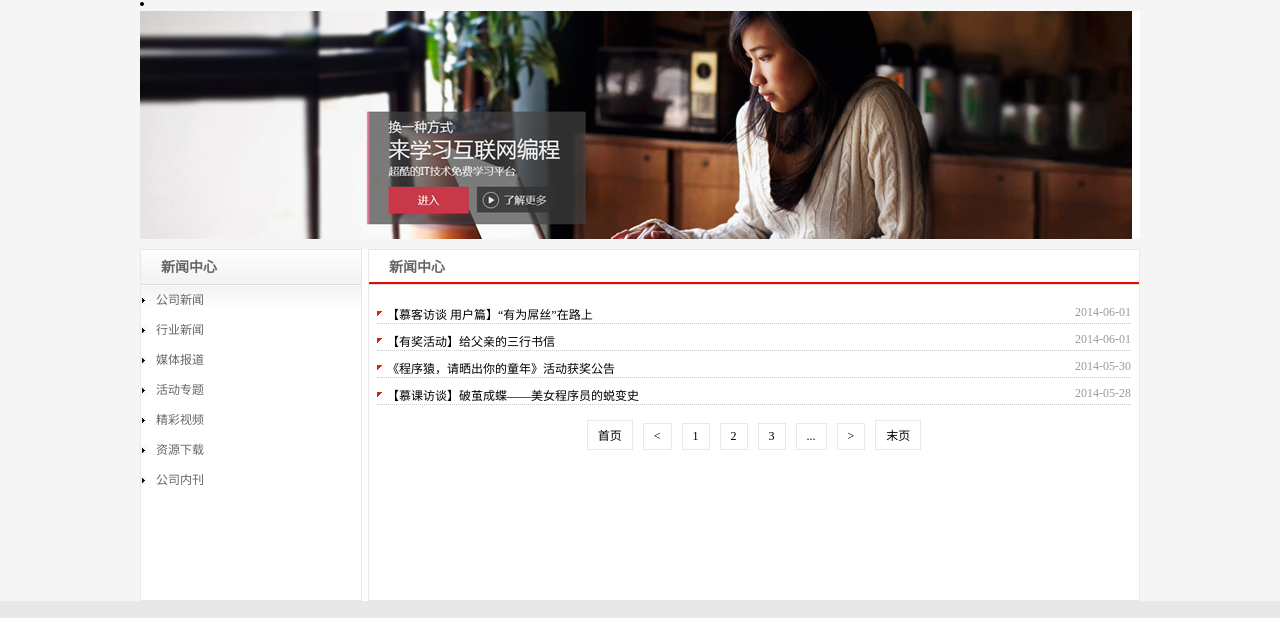
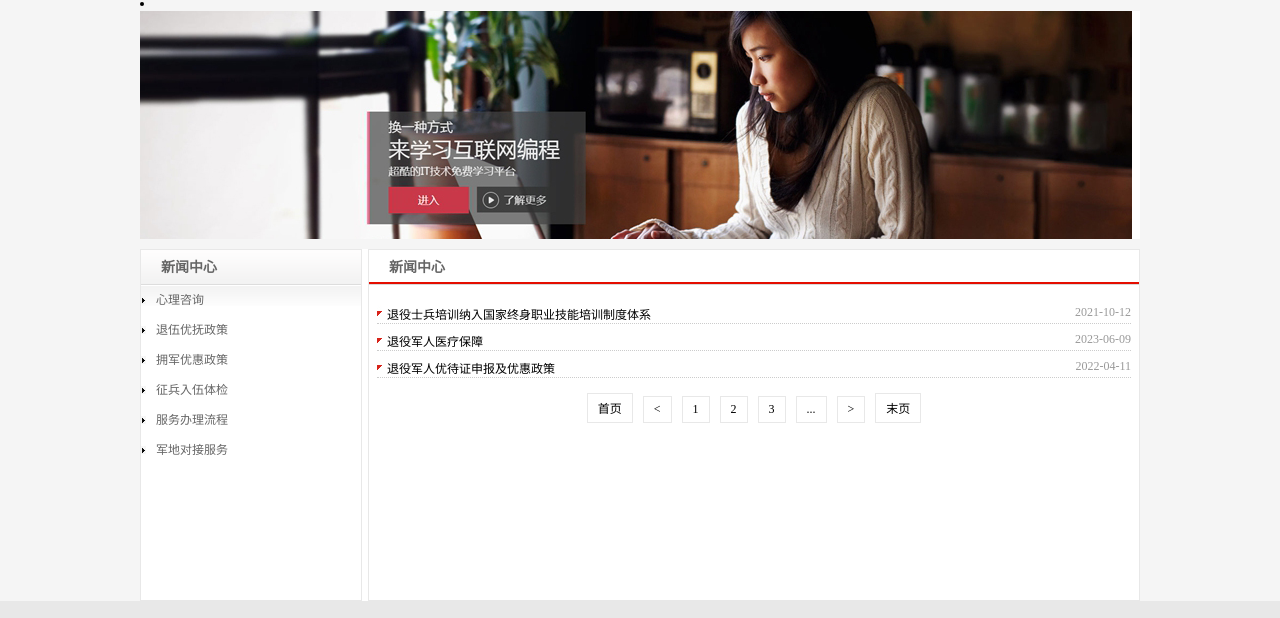
Before and after one commit to xu12134/bigtest-solder, a plain HTML site: page list.html in a window 1280 px wide. Shown: the part 151-769 px from the top of the page. Drawn offline with Linux system fonts and the light colour scheme.

Commit message:
2023.6.9修改

```diff
--- a/list.html
+++ b/list.html
@@ -73,13 +73,12 @@
                 <h2>新闻中心</h2>
                 <div class="new_type_contents">
                     <ul>
-                        <li><a href="list.html">公司新闻</a></li>
-                        <li><a href="list.html">行业新闻</a></li>
-                        <li><a href="list.html">媒体报道</a></li>
-                        <li><a href="list.html">活动专题</a></li>
-                        <li><a href="list.html">精彩视频</a></li>
-                        <li><a href="list.html">资源下载</a></li>
-                        <li><a href="list.html">公司内刊</a></li>
+                        <li><a href="heart.html">心理咨询</a></li>
+                        <li><a href="list.html">退伍优抚政策</a></li>
+                        <li><a href="list.html">拥军优惠政策</a></li>
+                        <li><a href="list.html">征兵入伍体检</a></li>
+                        <li><a href="list.html">服务办理流程</a></li>
+                        <li><a href="list.html">军地对接服务</a></li>
                     </ul>
                 </div>
             </div><!-- news_type结束 -->
@@ -88,20 +87,16 @@
                 <div class="news_list">
                     <ul>
                         <li>
-                            <span>2014-06-01</span>
-                            <a href="news.html">【慕客访谈 用户篇】“有为屌丝”在路上</a>
+                            <span>2021-10-12</span>
+                            <a href="http://chinajob.mohrss.gov.cn/c/2021-10-12/326561.shtml">退役士兵培训纳入国家终身职业技能培训制度体系</a>
                         </li>
                         <li>
-                            <span>2014-06-01</span>
-                            <a href="news.html">【有奖活动】给父亲的三行书信</a>
+                            <span>2023-06-09</span>
+                            <a href="https://zhuanlan.zhihu.com/p/456691644">退役军人医疗保障</a>
                         </li>
                         <li>
-                            <span>2014-05-30</span>
-                            <a href="news.html">《程序猿，请晒出你的童年》活动获奖公告</a>
-                        </li>
-                        <li>
-                            <span>2014-05-28</span>
-                            <a href="news.html" title="aa">【慕课访谈】破茧成蝶——美女程序员的蜕变史</a>
+                            <span>2022-04-11</span>
+                            <a href="https://zhuanlan.zhihu.com/p/343340000">退役军人优待证申报及优惠政策</a>
                         </li>
                     </ul>
                 </div><!-- list_list结束 -->
@@ -148,7 +143,7 @@
                 </li>
                 <li><img src="images/weixin.png" alt="微信关注" width="30" height="27" />微信关注
                     <ul>
-                        <li><img src="images/qrcode.jpg" alt="扫描关注慕课网官方微信" width="102" height="102" /></li>
+                        <li><img src="images/app.png" alt="国防后备连" width="102" height="102" /></li>
                     </ul>
                 </li>
             </ul>
```
Also changed, not shown: heart.html (+2 -2 lines), index.html (+3 -3 lines).
